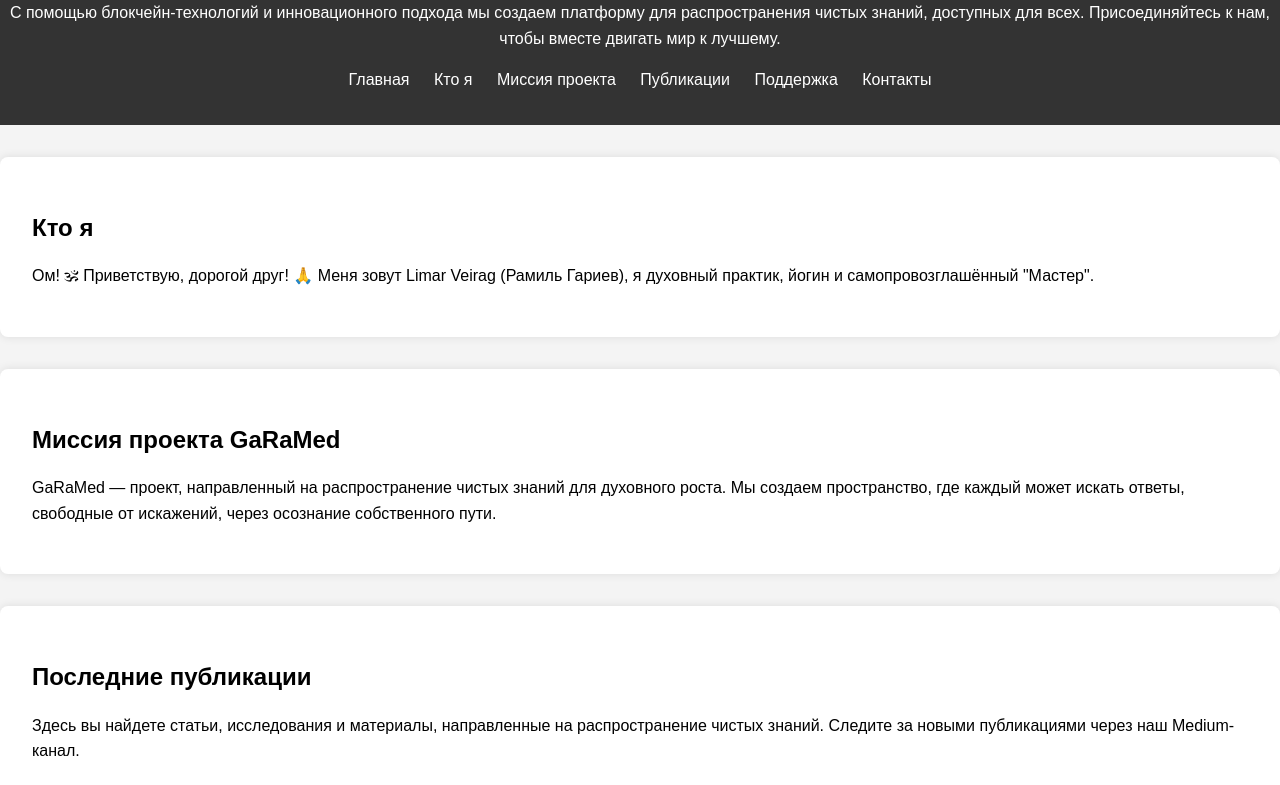
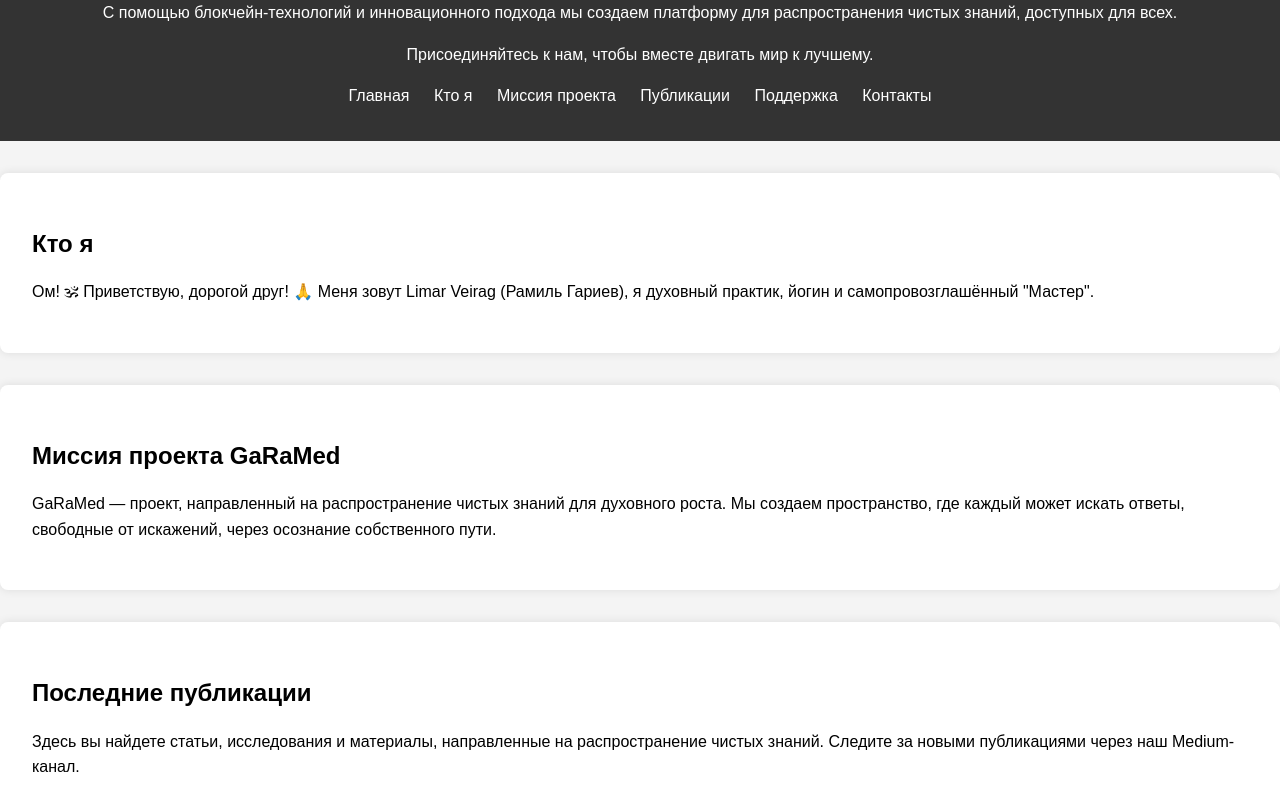
Before and after one commit to GaRaMed/Frontend, a plain HTML site: page index.html in a window 1280 px wide. Shown: the part 75-860 px from the top of the page. Drawn offline with Linux system fonts and the light colour scheme; no server answers.

Commit message:
Update index.html

```diff
--- a/index.html
+++ b/index.html
@@ -9,7 +9,7 @@
 <body>
     <header>
         <h1>Добро пожаловать в GaRaMed!</h1>
-        <p>С помощью блокчейн-технологий и инновационного подхода мы создаем платформу для распространения чистых знаний, доступных для всех. Присоединяйтесь к нам, чтобы вместе двигать мир к лучшему.</p>
+        <p>С помощью блокчейн-технологий и инновационного подхода мы создаем платформу для распространения чистых знаний, доступных для всех.</p><p>Присоединяйтесь к нам, чтобы вместе двигать мир к лучшему.</p>
         <nav>
             <ul>
                 <li><a href="#home">Главная</a></li>
```
